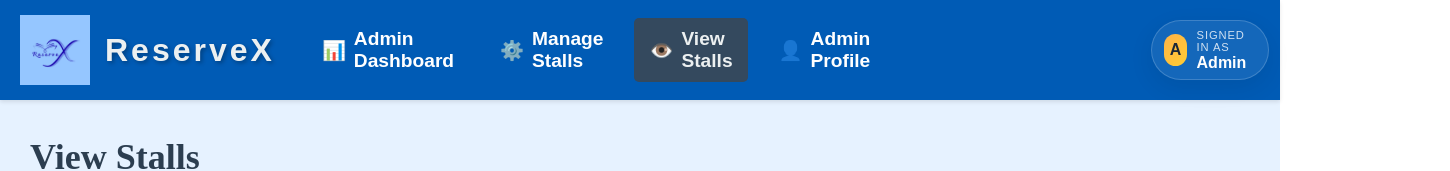
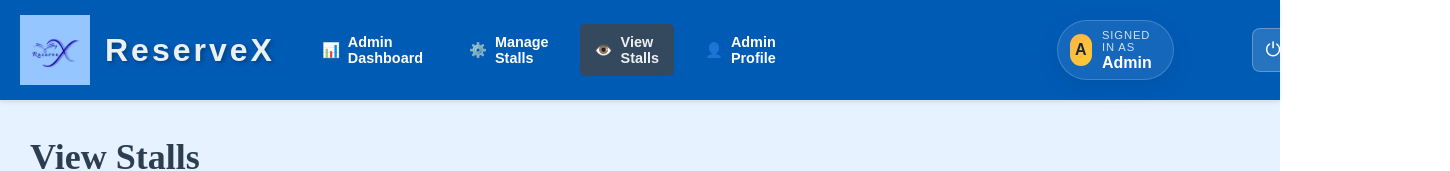
Before and after one commit to Lochithya/ReserveX, a React (Vite) app in the folder admin-portal/: page /view-stalls in a window 1280 px wide. Shown: the top 171 px of the page, 1450 px wide, since content can reach past the window. Built offline with nearby package versions, Linux system fonts and the light colour scheme; no server answers.

Commit message:
update NavBar.css

```diff
--- a/admin-portal/src/components/NavBar.css
+++ b/admin-portal/src/components/NavBar.css
@@ -111,11 +111,11 @@
 
 
 .navbar-icon {
-  font-size: 1.2rem;
+  font-size: 0.9rem;
 }
 
 .navbar-text {
-  font-size: 1.2rem;
+  font-size: 0.9rem;
   font-weight: bold;
 }
 
```
